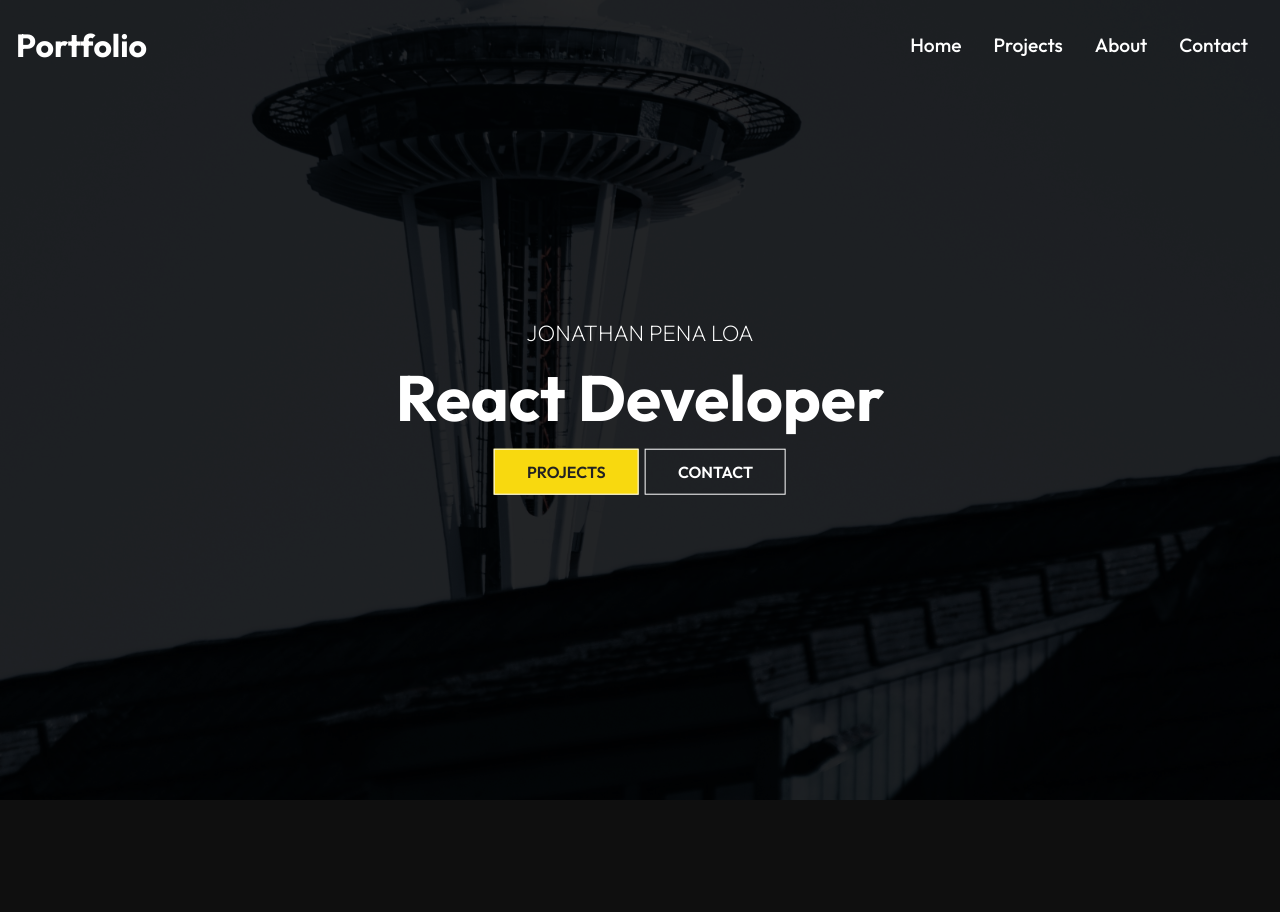
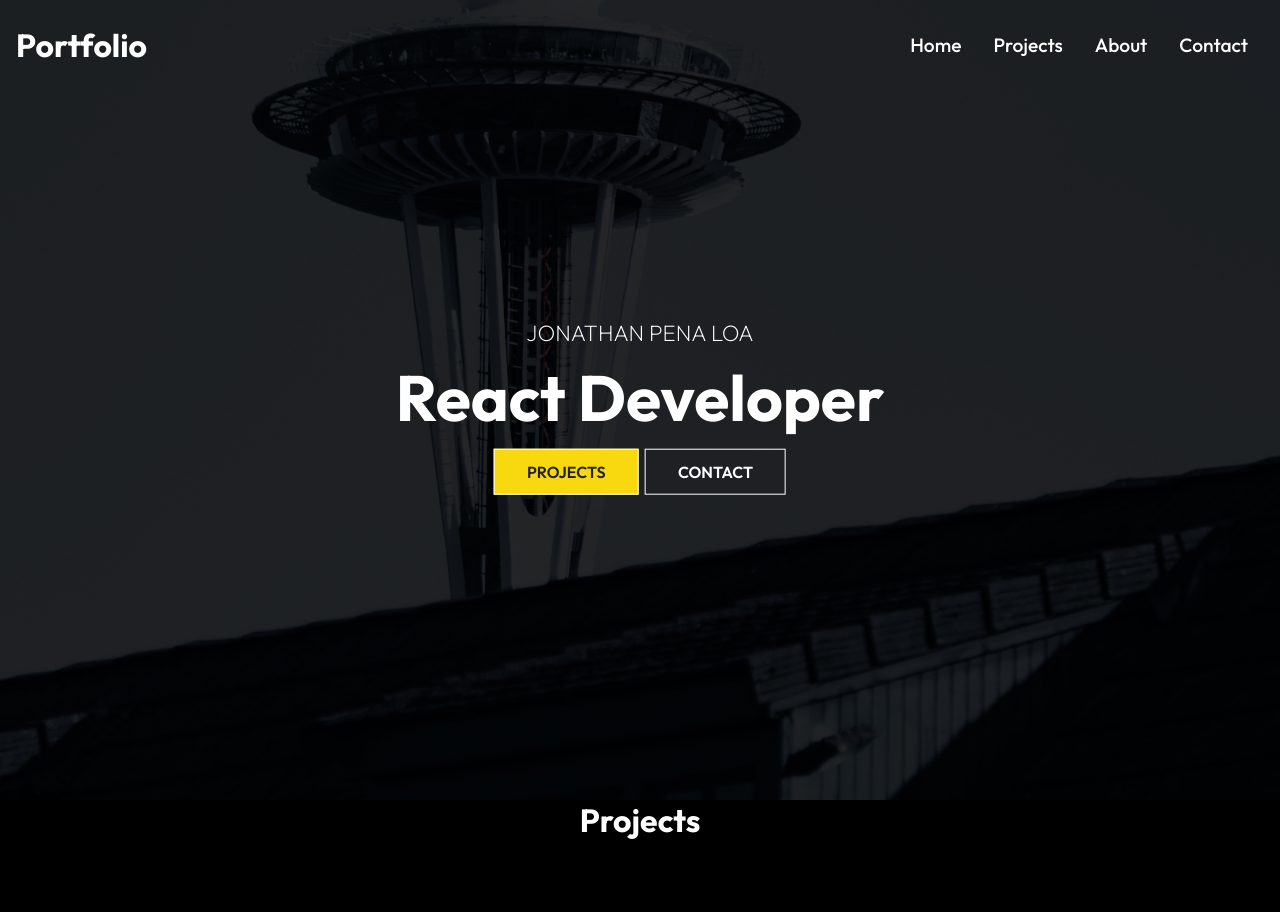
Before and after one commit to jonathanpenaloa/main-portfolio, a React (Create React App) app: page / in a window 1280 px wide. Shown: the top 912 px of the page. Built offline with nearby package versions, Linux system fonts and the light colour scheme.

Commit message:
project comp showing in home comp

```diff
--- a/src/routes/Home.jsx
+++ b/src/routes/Home.jsx
@@ -2,12 +2,14 @@ import React from "react";
 import NavBar from "../components/NavBar";
 import HeroImg from "../components/HeroImg";
 import Footer from "../components/Footer";
+import Work from "../components/Work";
 
 export default function Home() {
     return (
         <>
             <NavBar/>
             <HeroImg />
+            <Work />
             <Footer />
         </>
     );
```
